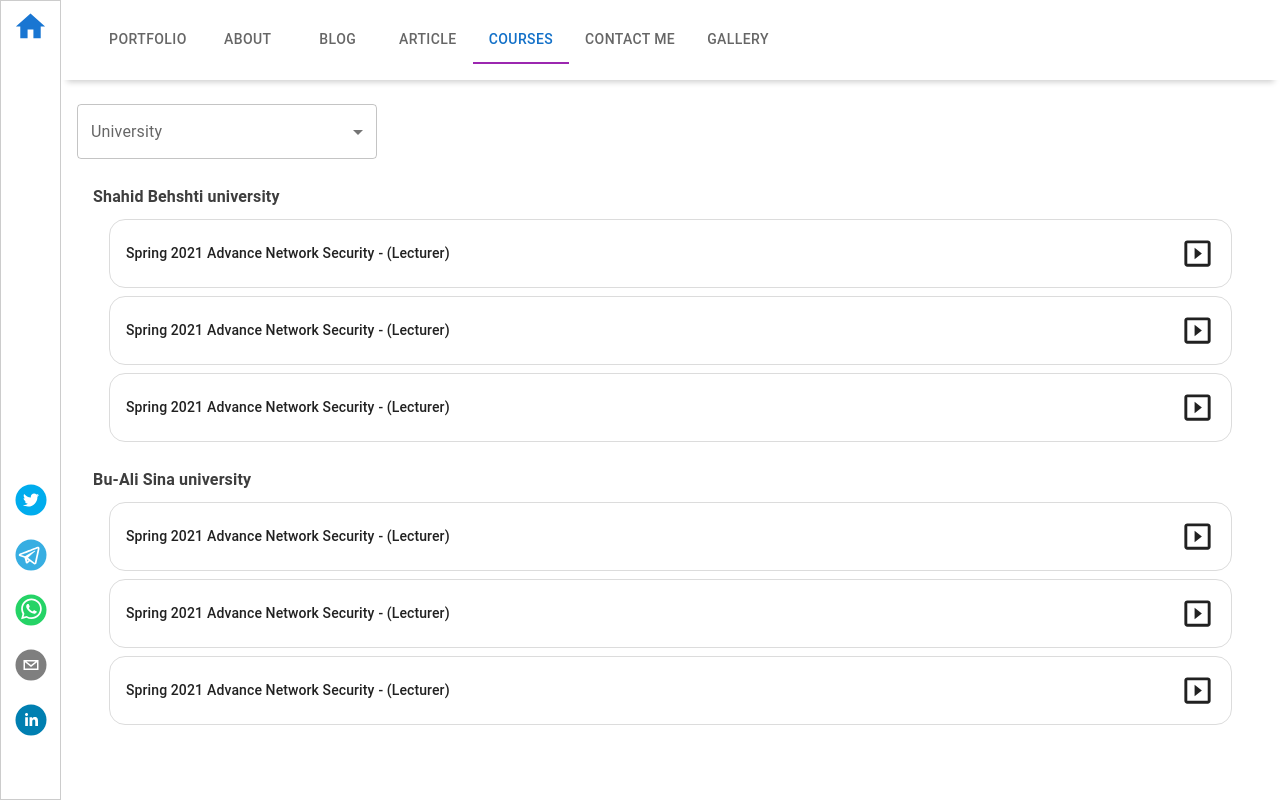
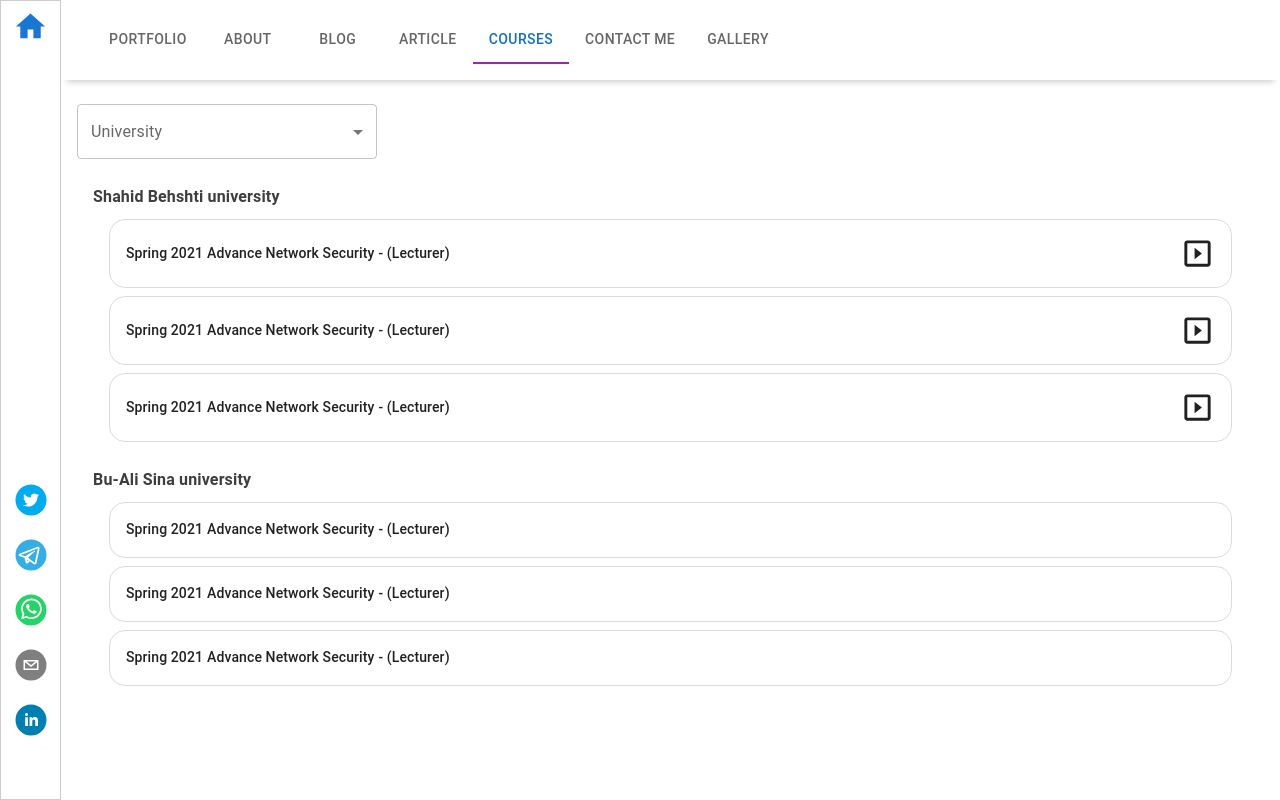
Before and after one commit to MohammadRostami71/Academic-Portfolio, a React (Create React App) app: page /courses in a window 1280 px wide. Built offline with nearby package versions, Linux system fonts and the light colour scheme.

Commit message:
💄: show course

```diff
--- a/src/Types/courseTypes.ts
+++ b/src/Types/courseTypes.ts
@@ -6,7 +6,7 @@ type courseTypes = {
     date?: string,
     title?: string,
     position?: string,
-    url?: string,
+    url: string,
 }
 
 export default courseTypes
--- a/src/components/Courses/CourseItem/index.tsx
+++ b/src/components/Courses/CourseItem/index.tsx
@@ -6,6 +6,10 @@ import useStyles from "./useStyles";
 const CourseItem = ({title,date,position,url}:courseTypes) => {
     const classes = useStyles();
 
+    const showCourseHandler = () => {
+        window.open(url, '_blank');
+    }
+
     return(
         <Box className={classes.container}>
                <Box>
@@ -13,9 +17,9 @@ const CourseItem = ({title,date,position,url}:courseTypes) => {
                    <Typography variant={"subtitle2"}>{title}</Typography>
                    <Typography variant={"subtitle2"}>{` - (${position})`}</Typography>
                </Box>
-                <Box>
-                    <SlideshowIcon fontSize={'large'}/>
-                </Box>
+            {url?.length > 0 && <Box>
+                <SlideshowIcon fontSize={'large'} onClick={showCourseHandler}/>
+            </Box>}
         </Box>
     )
 };
```
